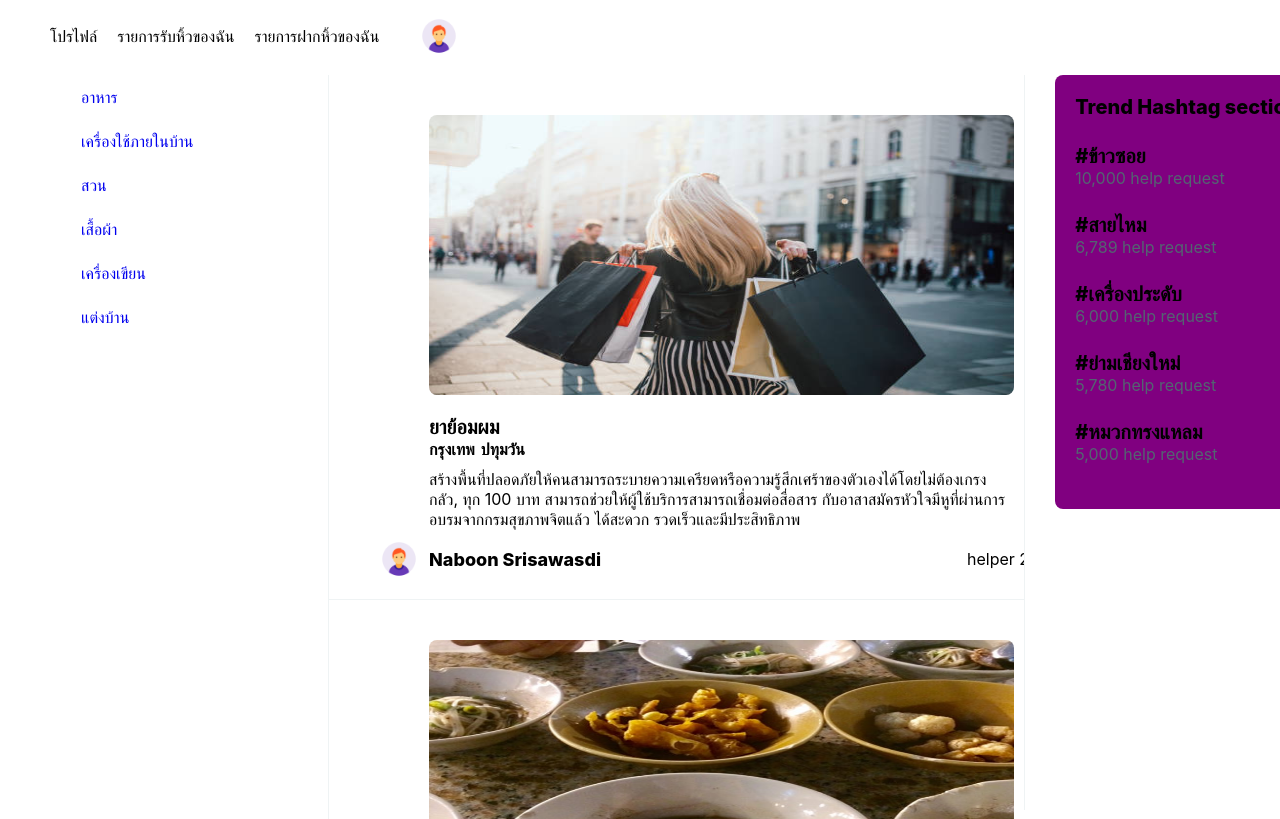
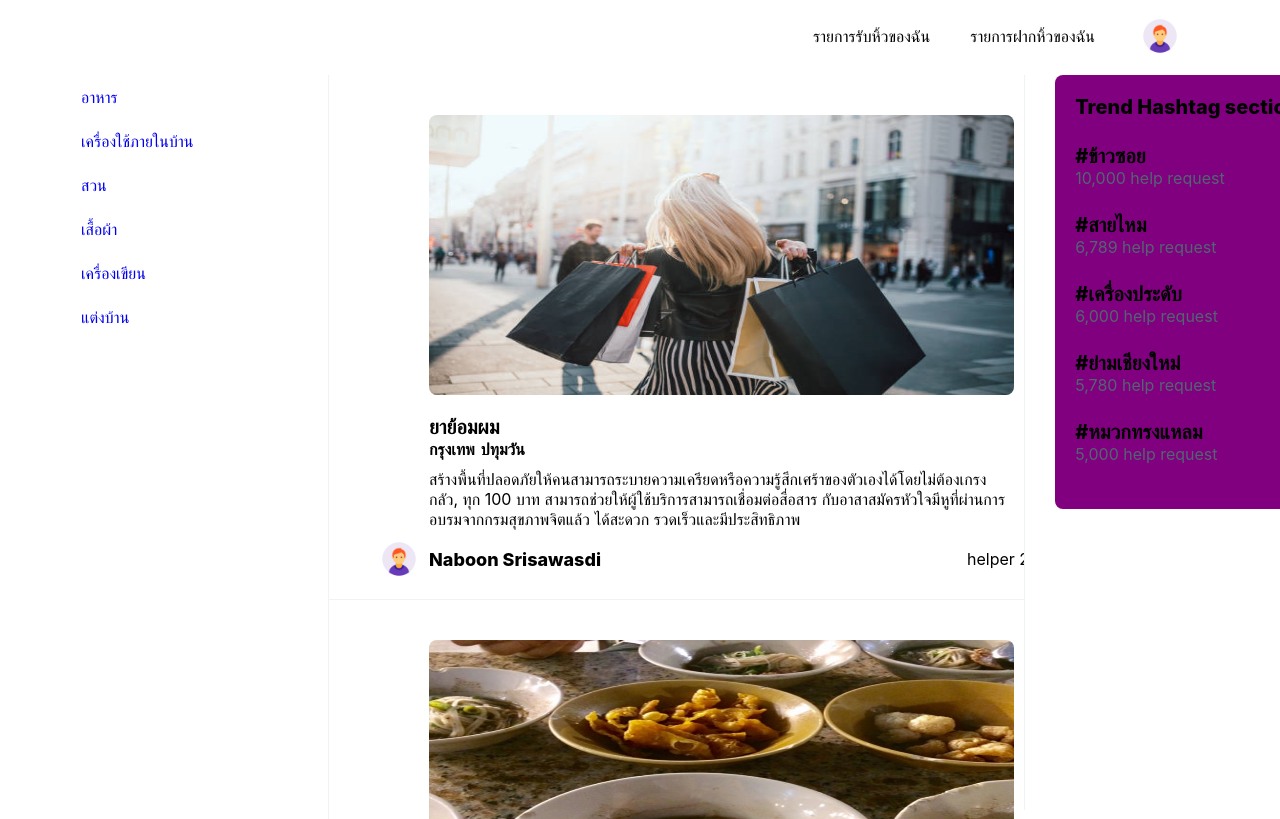
Before and after one commit to nnaboon/HelloHelper_Frontend, a React (Create React App) app: page / in a window 1280 px wide. Shown: the top 819 px of the page. Built offline with nearby package versions, Linux system fonts and the light colour scheme.

Commit message:
feat: styling nav bar

```diff
--- a/src/components/Navbar/Navbar.tsx
+++ b/src/components/Navbar/Navbar.tsx
@@ -4,10 +4,12 @@ import UserPic from '../../images/avatar_user.png';
 
 const NavbarSection = styled.div`
   width: 100%;
-  min-height: 56px;
+  min-height: 65px;
   position: fixed;
   top: 0;
   display: flex;
+  justify-content: end;
+  right: 100px;
 `;
 
 const NavbarList = styled.ul`
@@ -17,7 +19,7 @@ const NavbarList = styled.ul`
 
     > li {
         display:inline;
-        margin: 0 10px;
+        margin: 0 20px;
         cursor: pointer;
     }
 `;
@@ -27,14 +29,13 @@ const MyAccount = styled.img`
     width: 40px;
     height: 40px;
     border-radius: 50%;
-    margin-left: 30px;
+    margin-left: 25px;
 `;
 export const Navbar = () => {
     return (
         <div>
             <NavbarSection>
                 <NavbarList>
-                    <li>โปรไฟล์</li>
                     <li>รายการรับหิ้วของฉัน</li>
                     <li>รายการฝากหิ้วของฉัน</li>
                     <MyAccount src={UserPic} alt="my account" />
```
